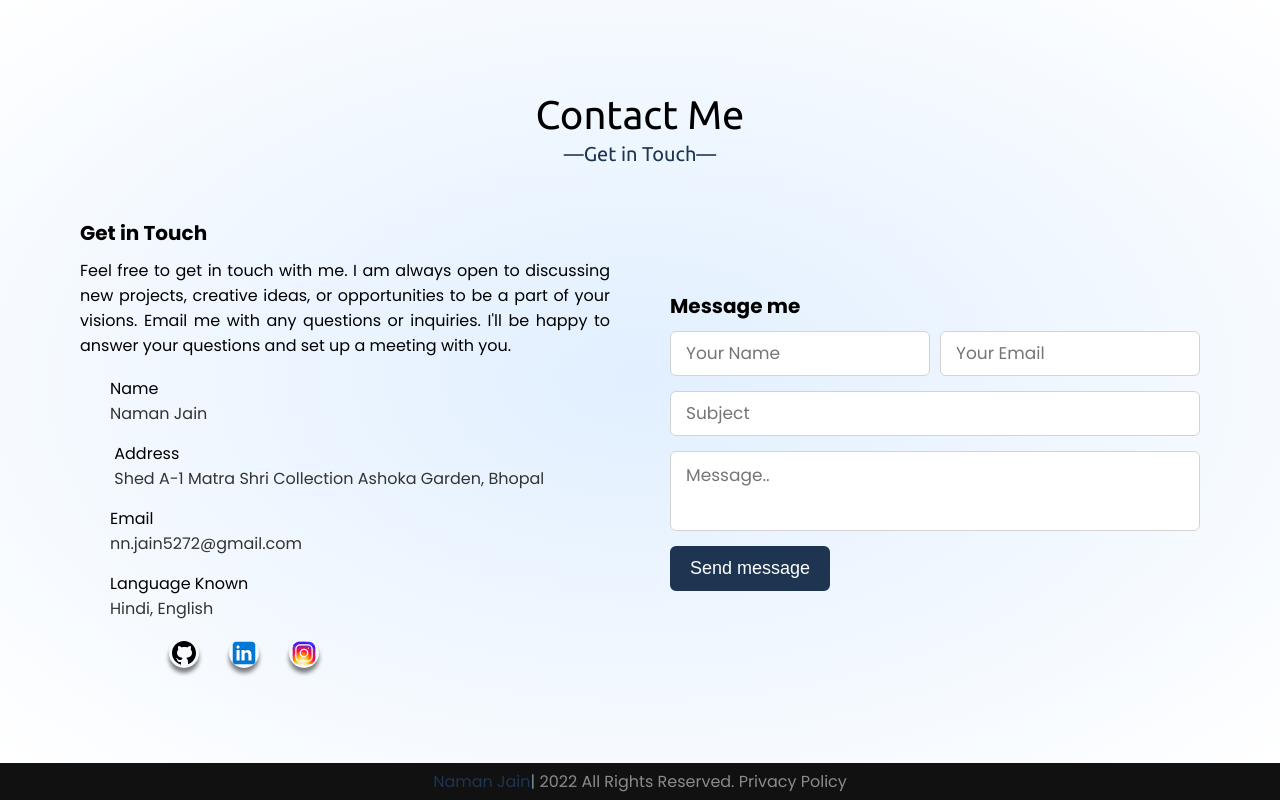
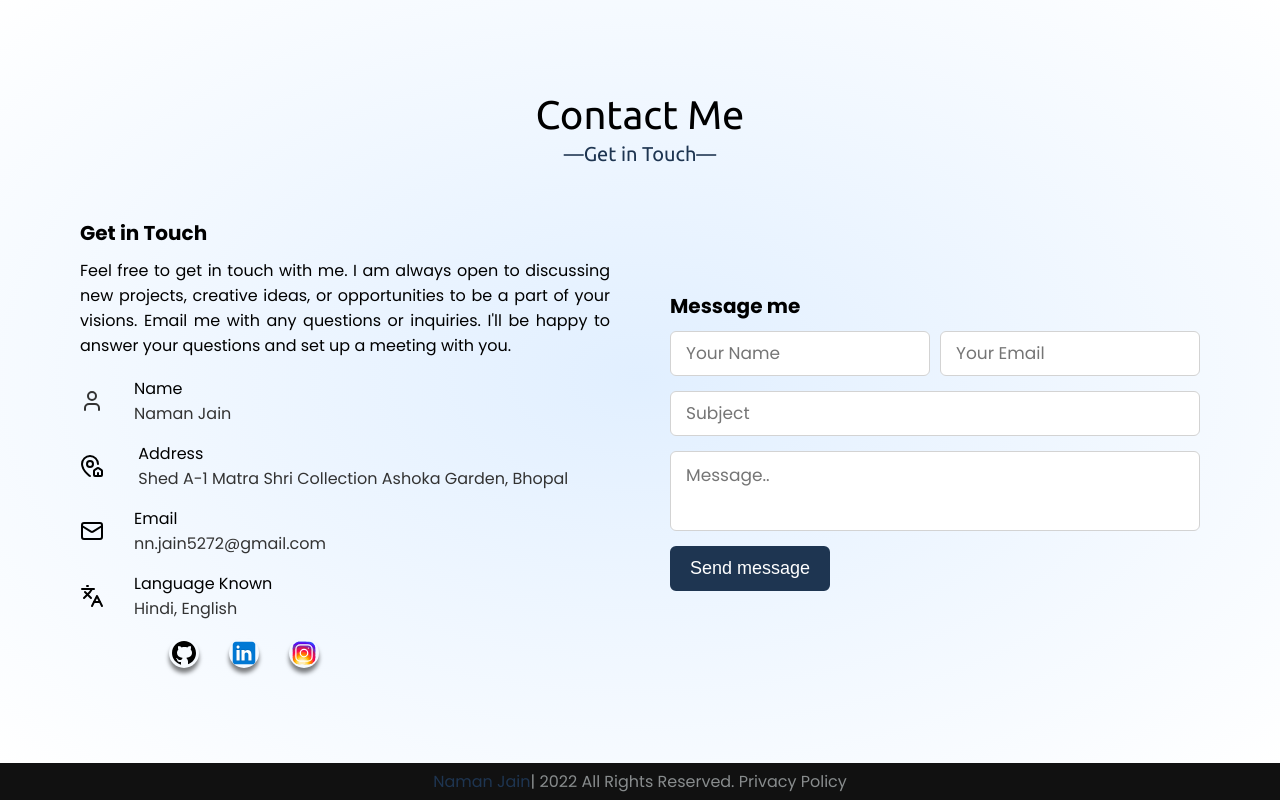
Before and after one commit to NJ-jain/portfolio, a Next.js app: page / in a window 1280 px wide. Shown: the part 3851-4651 px from the top of the page. Built offline with nearby package versions, Linux system fonts and the light colour scheme.

Commit message:
third commit

```diff
--- a/components/ContactUs.js
+++ b/components/ContactUs.js
@@ -18,7 +18,7 @@ const ContactUs = () => {
               {/* Fixed anchor tag issue */}
               <a href="https://www.instagram.com/bro.naman662/" style={{ textDecoration: "none", color: "#333" }}>
                 <div className="row">
-                  <i className="fa-solid fa-user-large"></i>
+                  <svg xmlns="http://www.w3.org/2000/svg" width="24" height="24" viewBox="0 0 24 24" fill="none" stroke="currentColor" stroke-width="2" stroke-linecap="round" stroke-linejoin="round" class="lucide lucide-user-icon lucide-user"><path d="M19 21v-2a4 4 0 0 0-4-4H9a4 4 0 0 0-4 4v2" /><circle cx="12" cy="7" r="4" /></svg>
                   <div className="info">
                     <div className="head">Name</div>
                     <div className="sub-title">Naman Jain</div>
@@ -27,7 +27,7 @@ const ContactUs = () => {
               </a>
 
               <div className="row">
-                <i className="fa-solid fa-location-dot"></i>
+                <svg xmlns="http://www.w3.org/2000/svg" width="24" height="24" viewBox="0 0 24 24" fill="none" stroke="currentColor" stroke-width="2" stroke-linecap="round" stroke-linejoin="round" class="lucide lucide-map-pin-house-icon lucide-map-pin-house"><path d="M15 22a1 1 0 0 1-1-1v-4a1 1 0 0 1 .445-.832l3-2a1 1 0 0 1 1.11 0l3 2A1 1 0 0 1 22 17v4a1 1 0 0 1-1 1z" /><path d="M18 10a8 8 0 0 0-16 0c0 4.993 5.539 10.193 7.399 11.799a1 1 0 0 0 .601.2" /><path d="M18 22v-3" /><circle cx="10" cy="10" r="3" /></svg>
                 <div className="info">
                   <div className="head">&nbsp;Address</div>
                   <div className="sub-title">&nbsp;Shed A-1 Matra Shri Collection Ashoka Garden, Bhopal</div>
@@ -35,7 +35,7 @@ const ContactUs = () => {
               </div>
 
               <div className="row">
-                <i className="fa-solid fa-envelope"></i>
+                <svg xmlns="http://www.w3.org/2000/svg" width="24" height="24" viewBox="0 0 24 24" fill="none" stroke="currentColor" stroke-width="2" stroke-linecap="round" stroke-linejoin="round" class="lucide lucide-mail-icon lucide-mail"><rect width="20" height="16" x="2" y="4" rx="2" /><path d="m22 7-8.97 5.7a1.94 1.94 0 0 1-2.06 0L2 7" /></svg>
                 <div className="info">
                   <div className="head">Email</div>
                   <div className="sub-title">
@@ -45,7 +45,7 @@ const ContactUs = () => {
               </div>
 
               <div className="row">
-                <i className="bi bi-translate"></i>
+                <svg xmlns="http://www.w3.org/2000/svg" width="24" height="24" viewBox="0 0 24 24" fill="none" stroke="currentColor" stroke-width="2" stroke-linecap="round" stroke-linejoin="round" class="lucide lucide-languages-icon lucide-languages"><path d="m5 8 6 6" /><path d="m4 14 6-6 2-3" /><path d="M2 5h12" /><path d="M7 2h1" /><path d="m22 22-5-10-5 10" /><path d="M14 18h6" /></svg>
                 <div className="info">
                   <div className="head">Language Known</div>
                   <div className="sub-title">Hindi, English</div>
```
